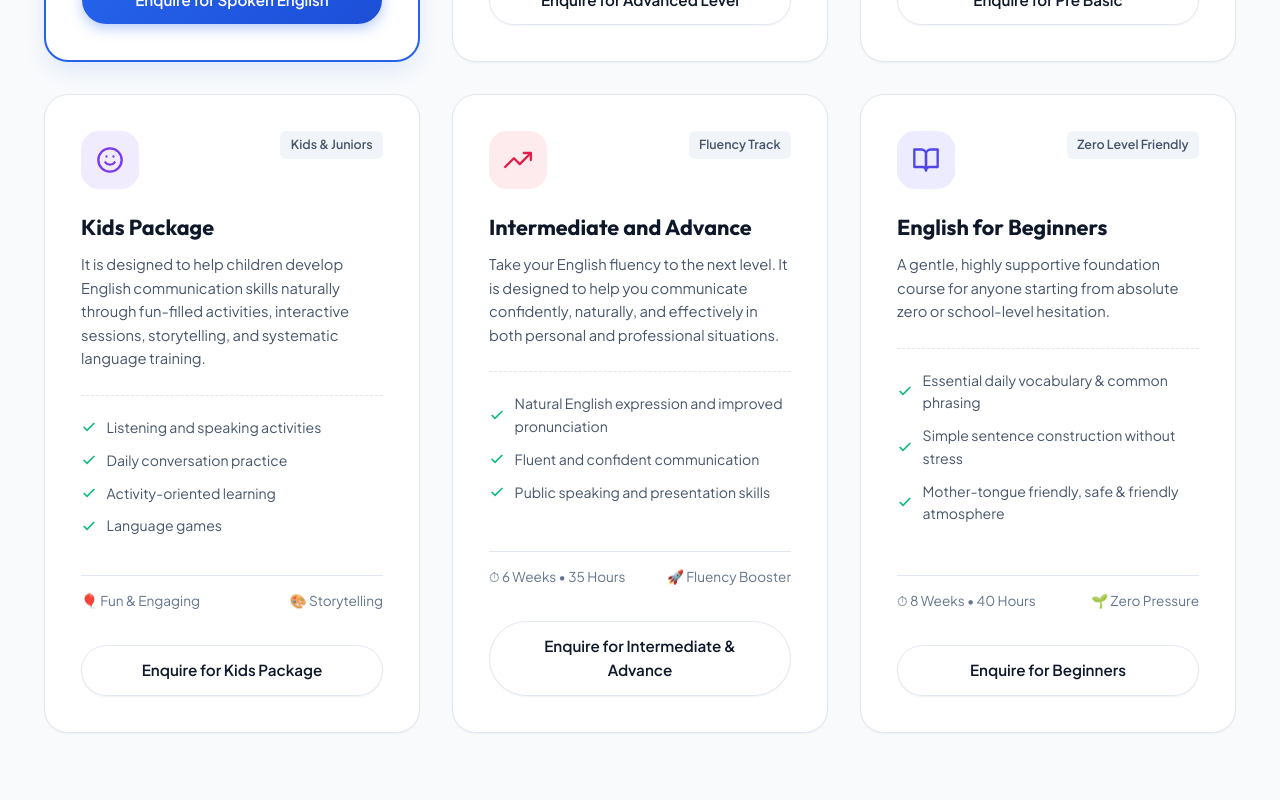
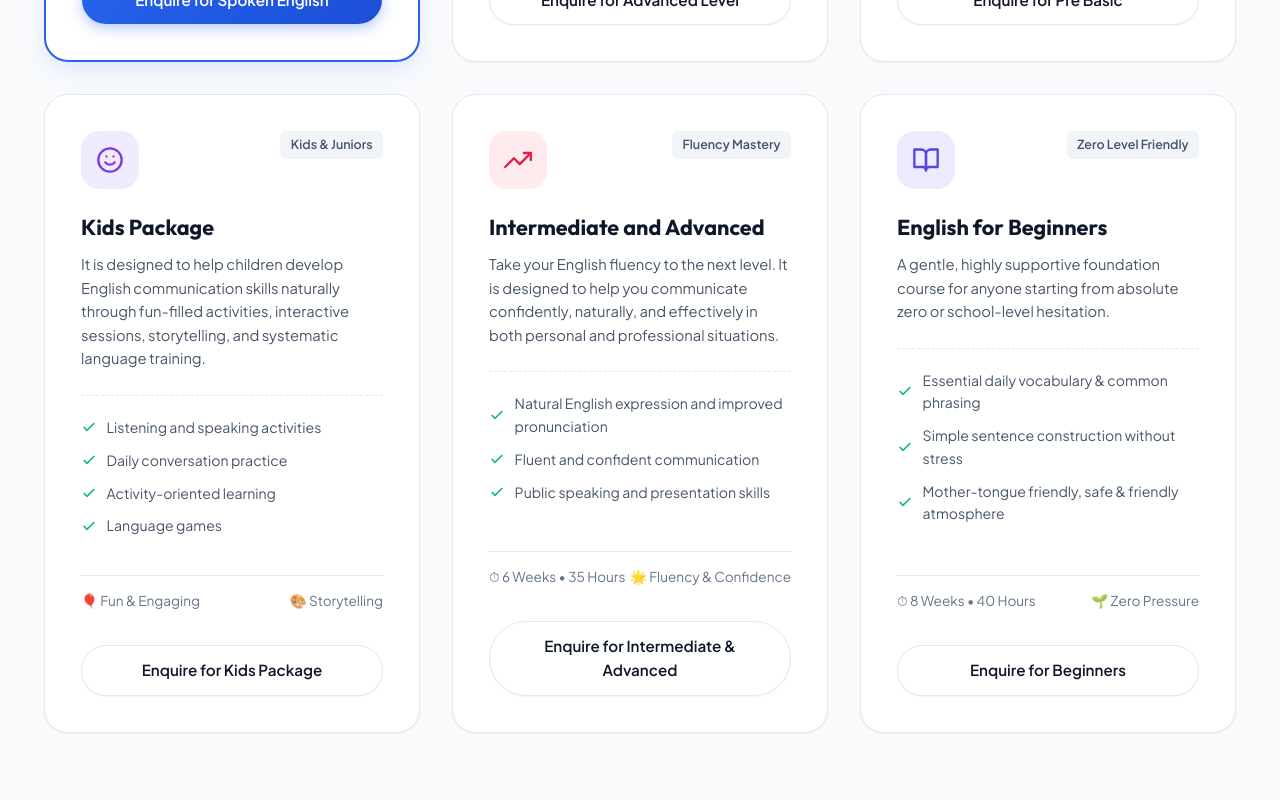
Before and after one commit to Abhijinkm/englishsport, a website: page index.html in a window 1280 px wide. Shown: the part 2700-3500 px from the top of the page. Drawn offline with Linux system fonts and the light colour scheme; a web font is replaced by a local one.

Commit message:
feat: replace Personality Development with Intermediate and Advanced course card and curriculum

```diff
--- a/index.html
+++ b/index.html
@@ -499,7 +499,7 @@
           <a href="#enquiry" class="btn btn-secondary btn-block course-enquire-btn">Enquire for Kids Package</a>
         </div>
 
-        <!-- Course 5: Intermediate and Advance -->
+        <!-- Course 5: Intermediate and Advanced -->
         <div class="course-card">
           <div class="course-header">
             <div class="course-icon-circle icon-rose">
@@ -509,9 +509,9 @@
                 <polyline points="17 6 23 6 23 12"></polyline>
               </svg>
             </div>
-            <span class="course-level-tag">Fluency Track</span>
+            <span class="course-level-tag">Fluency Mastery</span>
           </div>
-          <h3>Intermediate and Advance</h3>
+          <h3>Intermediate and Advanced</h3>
           <p class="course-snippet">Take your English fluency to the next level. It is designed to help you communicate confidently, naturally, and effectively in both personal and professional situations.</p>
           <ul class="course-highlights">
             <li>
@@ -538,9 +538,9 @@
           </ul>
           <div class="course-meta">
             <span class="course-meta-item">⏱ 6 Weeks • 35 Hours</span>
-            <span class="course-meta-item">🚀 Fluency Booster</span>
+            <span class="course-meta-item">🌟 Fluency & Confidence</span>
           </div>
-          <a href="#enquiry" class="btn btn-secondary btn-block course-enquire-btn">Enquire for Intermediate & Advance</a>
+          <a href="#enquiry" class="btn btn-secondary btn-block course-enquire-btn">Enquire for Intermediate & Advanced</a>
         </div>
 
         <!-- Course 6: English for Beginners -->
@@ -1374,7 +1374,7 @@
             <li><a href="#courses">Advanced Level English</a></li>
             <li><a href="#courses">Pre Basic English</a></li>
             <li><a href="#courses">Kids Package</a></li>
-            <li><a href="#courses">Intermediate and Advance</a></li>
+            <li><a href="#courses">Intermediate and Advanced</a></li>
             <li><a href="#courses">English for Beginners</a></li>
           </ul>
         </div>
```
